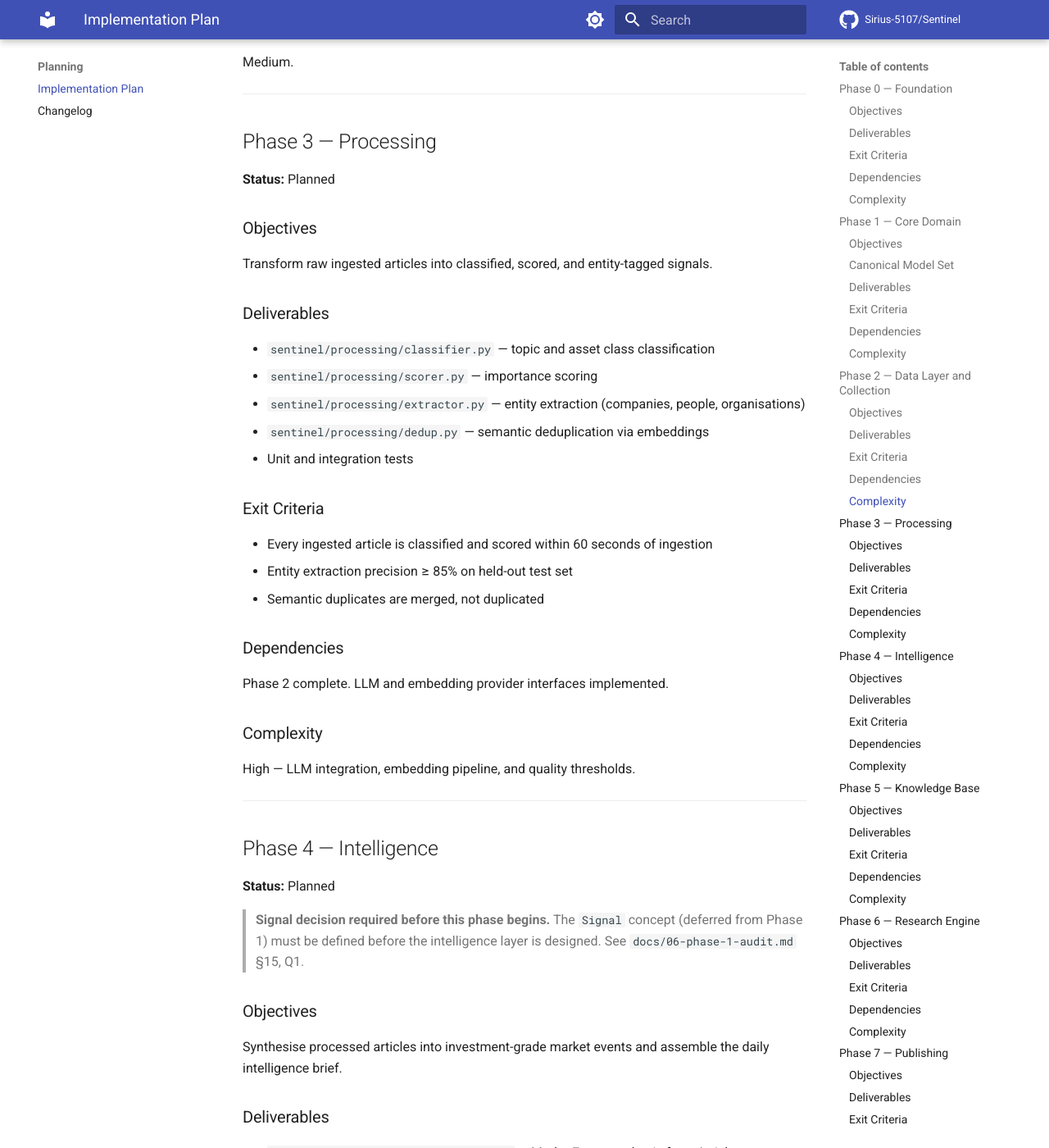
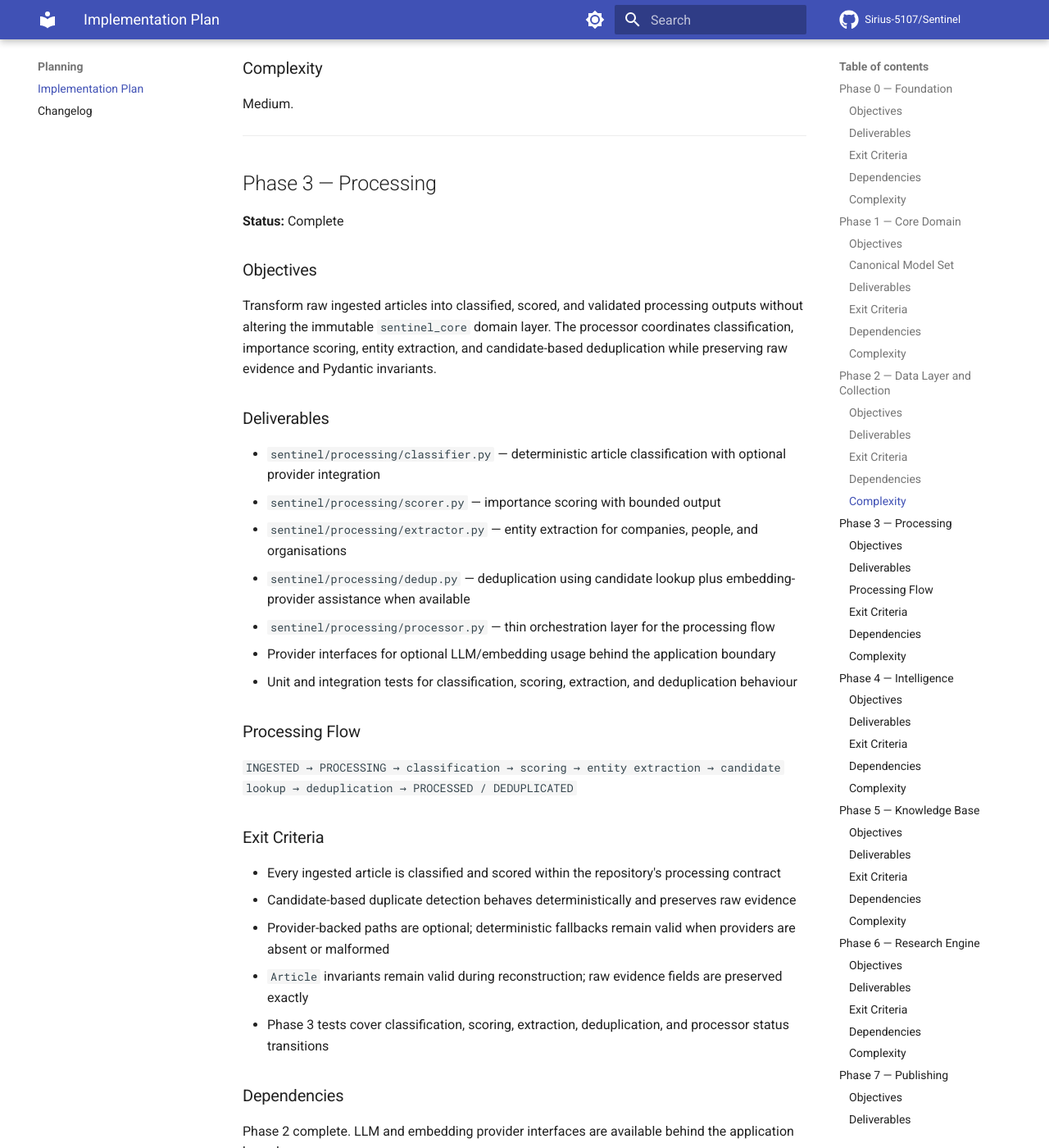
Before and after one commit to Sirius-5107/Sentinel, an MkDocs documentation site: the page built from docs/20-implementation-plan.md, in a window 1280 px wide and 1400 px high, scrolled down 4910 px. Shown: the whole window at 82% size. Built offline with MkDocs 1.6.1 and Material for MkDocs 9.7.7, drawn with Linux system fonts in a browser that asks for light colours; comment, search, counter and statistics services are not loaded; some of the changed text lies outside the part shown.

Commit message:
docs: reconcile documentation after phase 3

```diff
--- a/docs/20-implementation-plan.md
+++ b/docs/20-implementation-plan.md
@@ -78,14 +78,14 @@
 - `sentinel_core/models/` — all 12 models above, frozen Pydantic v2, fully validated
 - `sentinel_core/enums/` — `ArticleStatus`, `AssetClass`, `MarketRegion`, `Sector`, `Sentiment`, `EventSeverity`, `EntityType`, `ReportType`, `ReportStatus`, `PipelineStatus`, `TaskStatus`, `SourceType`, `SourceStatus`
 - `sentinel_core/types/` — `ConfidenceScore`, `ImportanceScore`, `CountryCode`, `LanguageCode`, `Ticker`, `Url`, `IanaTimezone`, `CurrencyCode`, `MicCode`, `IsinCode`, `SlugField`
+- `sentinel_core/exceptions/` — domain exception hierarchy (`SentinelError` base + typed subclasses)
+- `sentinel_core/interfaces/` — `CollectorProtocol`, `ProcessorProtocol`, `PublisherProtocol`, and provider protocols for LLM and embedding access
+- `sentinel_core/constants/` — system-wide constants (max retries, timeouts, etc.)
 - Unit tests for all models and enums
 - 99% coverage for `sentinel_core`
 
 **Remaining ✗**
-- `sentinel_core/exceptions/` — domain exception hierarchy (`SentinelError` base + typed subclasses)
-- `sentinel_core/interfaces/` — `CollectorProtocol`, `ProcessorProtocol`, `PublisherProtocol`
 - `sentinel_core/config/` — Pydantic settings model validated against YAML configs
-- `sentinel_core/constants/` — system-wide constants (max retries, timeouts, etc.)
 
 ### Exit Criteria
 - All 12 models validated by Pyright in strict mode ✓
@@ -107,33 +107,33 @@
 
 ## Phase 2 — Data Layer and Collection
 
-**Status:** Planned
+**Status:** Complete
 
 ### Objectives
-Establish the persistence layer and implement the first data collection capability. Articles flow from external sources into the database for the first time.
+Establish the persistence and collection baseline required for the application pipeline. Articles move from source inputs into the application layer with the expected ingest and status semantics.
 
 ### Deliverables
 
-**Persistence baseline (moved from Phase 1):**
-- SQLAlchemy ORM models for all 12 domain models (in `sentinel/`, not `sentinel_core/`)
-- Alembic `env.py` configuration
-- Initial Alembic migration covering all 12 domain models
+**Persistence baseline (completed):**
+- SQLAlchemy ORM models for the application-layer persistence surface (in `sentinel/`, not `sentinel_core/`)
+- Alembic `env.py` configuration and migration flow
+- Initial Alembic migration covering the core domain model set
 - Docker Compose stack for local development (PostgreSQL + pgvector)
 - Repository pattern in `sentinel/` (application layer, not domain layer)
 
-**Collection:**
+**Collection (completed):**
 - `sentinel/collector/rss.py` — RSS feed collector implementing `CollectorProtocol`
-- `sentinel/collector/scraper.py` — HTTP + HTML scraper (selectolax + BeautifulSoup)
-- `sentinel/collector/dynamic.py` — Playwright-based dynamic page collector
+- `sentinel/collector/scraper.py` — HTTP + HTML scraper
+- `sentinel/collector/dynamic.py` — dynamic page collector where the repository implementation requires it
 - `sentinel/collector/base.py` — abstract base implementing `CollectorProtocol`
 - Content hash deduplication on ingest
 - Unit and integration tests
 
 ### Exit Criteria
 - `alembic upgrade head` runs against a clean Postgres instance
-- RSS collector ingests articles from all sources in `sources.yaml`
+- RSS collector ingests articles from configured sources
 - Duplicate URLs and content hashes are rejected
-- Articles are persisted to the database with correct status transitions
+- Articles are persisted with correct status transitions
 - Unit test coverage ≥ 80% for `sentinel/collector/`
 - Integration tests pass against local Docker Compose Postgres
 
@@ -147,28 +147,35 @@
 
 ## Phase 3 — Processing
 
-**Status:** Planned
+**Status:** Complete
 
 ### Objectives
-Transform raw ingested articles into classified, scored, and entity-tagged signals.
+Transform raw ingested articles into classified, scored, and validated processing outputs without altering the immutable `sentinel_core` domain layer. The processor coordinates classification, importance scoring, entity extraction, and candidate-based deduplication while preserving raw evidence and Pydantic invariants.
 
 ### Deliverables
-- `sentinel/processing/classifier.py` — topic and asset class classification
-- `sentinel/processing/scorer.py` — importance scoring
-- `sentinel/processing/extractor.py` — entity extraction (companies, people, organisations)
-- `sentinel/processing/dedup.py` — semantic deduplication via embeddings
-- Unit and integration tests
+- `sentinel/processing/classifier.py` — deterministic article classification with optional provider integration
+- `sentinel/processing/scorer.py` — importance scoring with bounded output
+- `sentinel/processing/extractor.py` — entity extraction for companies, people, and organisations
+- `sentinel/processing/dedup.py` — deduplication using candidate lookup plus embedding-provider assistance when available
+- `sentinel/processing/processor.py` — thin orchestration layer for the processing flow
+- Provider interfaces for optional LLM/embedding usage behind the application boundary
+- Unit and integration tests for classification, scoring, extraction, and deduplication behaviour
+
+### Processing Flow
+`INGESTED → PROCESSING → classification → scoring → entity extraction → candidate lookup → deduplication → PROCESSED / DEDUPLICATED`
 
 ### Exit Criteria
-- Every ingested article is classified and scored within 60 seconds of ingestion
-- Entity extraction precision ≥ 85% on held-out test set
-- Semantic duplicates are merged, not duplicated
+- Every ingested article is classified and scored within the repository's processing contract
+- Candidate-based duplicate detection behaves deterministically and preserves raw evidence
+- Provider-backed paths are optional; deterministic fallbacks remain valid when providers are absent or malformed
+- `Article` invariants remain valid during reconstruction; raw evidence fields are preserved exactly
+- Phase 3 tests cover classification, scoring, extraction, deduplication, and processor status transitions
 
 ### Dependencies
-Phase 2 complete. LLM and embedding provider interfaces implemented.
+Phase 2 complete. LLM and embedding provider interfaces are available behind the application boundary.
 
 ### Complexity
-High — LLM integration, embedding pipeline, and quality thresholds.
+High — provider boundaries, deterministic fallback behaviour, and validation safety.
 
 ---
 
```
Also changed, not shown: other parts of docs/20-implementation-plan.md (+1 -1 lines), README.md (+9 -7 lines), docs/01-sdd.md (+2 -2 lines), docs/02-architecture.md (+4 -2 lines), docs/10-engineering-standards.md (+3 -3 lines).
